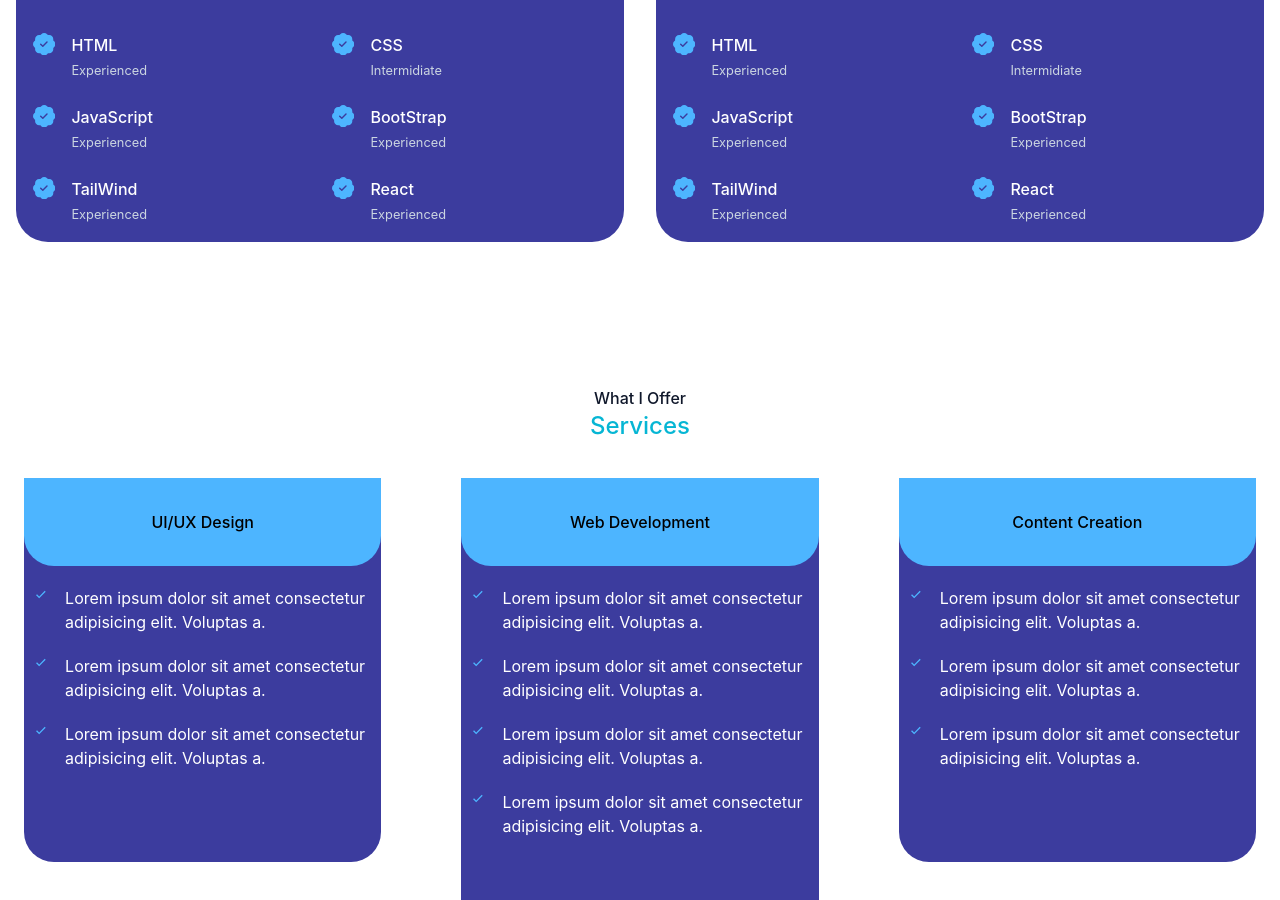
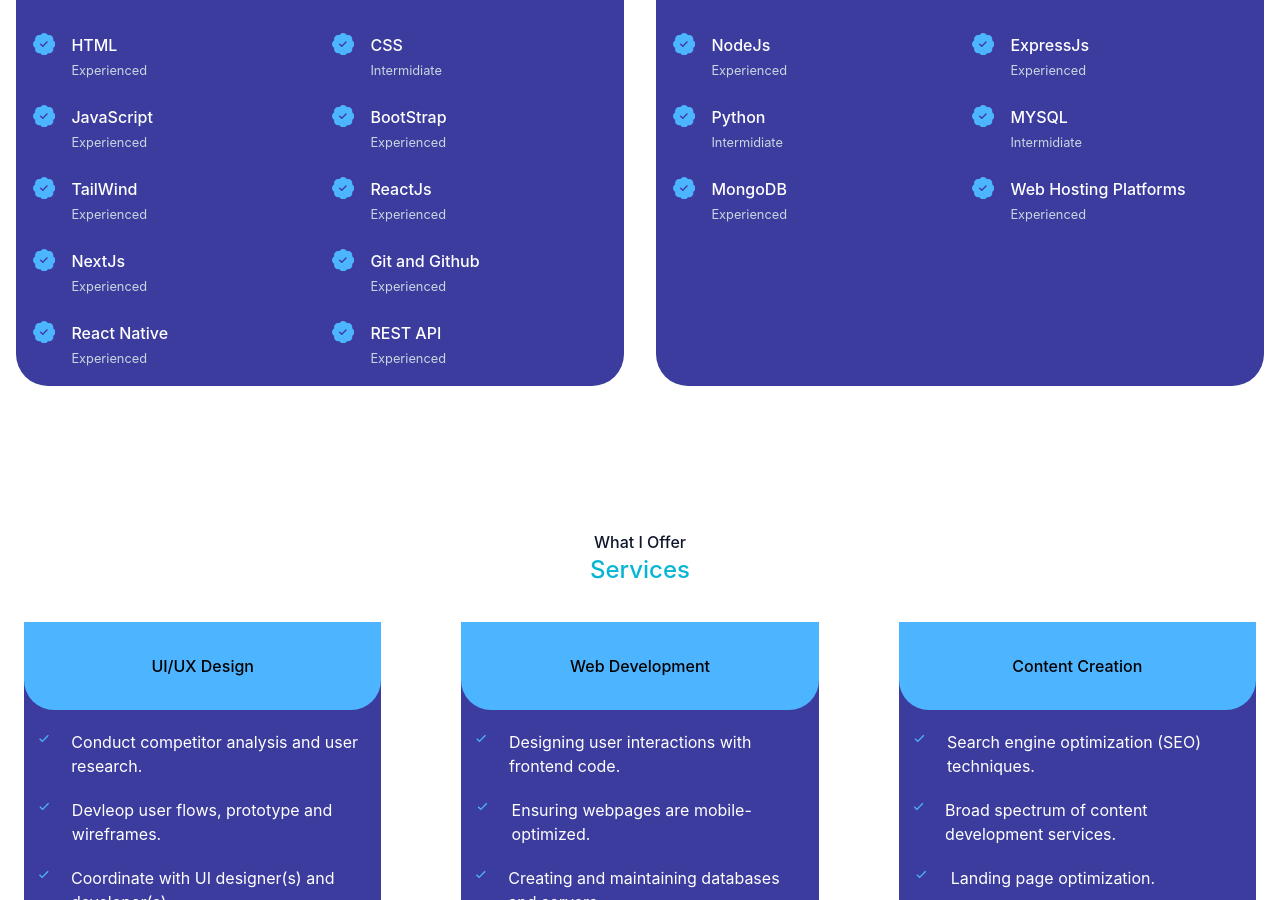
Before and after one commit to AzeezRasheed/My-Portfolio, a React (Create React App) app: page / in a window 1280 px wide. Shown: the part 1900-2800 px from the top of the page. Built offline with nearby package versions, Linux system fonts and the light colour scheme.

Commit message:
made changes to some files

```diff
--- a/package.json
+++ b/package.json
@@ -29,12 +29,6 @@
     "test": "react-scripts test",
     "eject": "react-scripts eject"
   },
-  "eslintConfig": {
-    "extends": [
-      "react-app",
-      "react-app/jest"
-    ]
-  },
   "browserslist": {
     "production": [
       ">0.2%",
--- a/src/components/About.jsx
+++ b/src/components/About.jsx
@@ -38,7 +38,7 @@ function About() {
                 <article className='about__card bg-[#3c3c9e] border-transparent rounded-xl p-[1.5rem] text-center '>
                     <FaAward  className='about__icon m-auto'/>
                     <h5 className="text-white">Experience</h5>
-                    <small className="text-slate-300">1 Year Working</small>
+                    <small className="text-slate-300">2 Years Working</small>
                 </article>
 
                 <article className='about__card bg-[#3c3c9e] border-transparent rounded-xl p-[1.5rem] text-center'>
--- a/src/components/CTA.jsx
+++ b/src/components/CTA.jsx
@@ -1,9 +1,13 @@
 import React from 'react'
+import CV from '../assets/rayshmanazeez@gmail.com.pdf'
 
 function CTA() {
+
   return (
     <div className='cta mt-10 flex gap-6 justify-center'>
-        <a href="" className='btn btn-secondary'>Download Cv </a>
+
+    <a href={CV} className='btn btn-secondary'>Download Cv</a>
+
         <a href="#contact" className='btn btn-primary'>Let's Talk</a>
     </div>
   )
--- a/src/components/Experience.jsx
+++ b/src/components/Experience.jsx
@@ -47,7 +47,31 @@ function Experience() {
 
                    <article className='experience__details flex gap-4'>
                     <BsPatchCheckFill className='experience__icon'/>
-                  <div>  <h4 className='text-white'>React</h4>
+                  <div>  <h4 className='text-white'>ReactJs</h4>
+                    <small className='text-light text-slate-300'>Experienced</small></div>
+                   </article>
+
+                   <article className='experience__details flex gap-4'>
+                    <BsPatchCheckFill className='experience__icon'/>
+                  <div>  <h4 className='text-white'>NextJs</h4>
+                    <small className='text-light text-slate-300'>Experienced</small></div>
+                   </article>
+
+                   <article className='experience__details flex gap-4'>
+                    <BsPatchCheckFill className='experience__icon'/>
+                  <div>  <h4 className='text-white'>Git and Github</h4>
+                    <small className='text-light text-slate-300'>Experienced</small></div>
+                   </article>
+
+                   <article className='experience__details flex gap-4'>
+                    <BsPatchCheckFill className='experience__icon'/>
+                  <div>  <h4 className='text-white'>React Native</h4>
+                    <small className='text-light text-slate-300'>Experienced</small></div>
+                   </article>
+
+                   <article className='experience__details flex gap-4'>
+                    <BsPatchCheckFill className='experience__icon'/>
+                  <div>  <h4 className='text-white'>REST API</h4>
                     <small className='text-light text-slate-300'>Experienced</small></div>
                    </article>
                </div>
@@ -57,41 +81,41 @@ function Experience() {
 
 
             <div className="experience p-4">
-               <h3>FrontEnd Development</h3>
+               <h3>Backend Development</h3>
                <div className="experience__content cards grid grid-cols-2  gap-[1.5rem]">
                    <article className='experience__details  flex gap-4'>
                     <BsPatchCheckFill className='experience__icon'/>
-                  <div>  <h4 className='text-white'>HTML</h4>
+                  <div>  <h4 className='text-white'>NodeJs</h4>
                     <small className='text-light text-slate-300'>Experienced</small></div>
                    </article>
 
                    <article className='experience__details flex gap-4'>
                     <BsPatchCheckFill className='experience__icon'/>
-                   <div> <h4 className='text-white'>CSS</h4>
+                   <div> <h4 className='text-white'>ExpressJs</h4>
+                    <small className='text-light text-slate-300'>Experienced</small></div>
+                   </article>
+
+                   <article className='experience__details flex gap-4'>
+                    <BsPatchCheckFill className='experience__icon'/>
+                  <div>  <h4 className='text-white'>Python</h4>
                     <small className='text-light text-slate-300'>Intermidiate</small></div>
                    </article>
 
                    <article className='experience__details flex gap-4'>
                     <BsPatchCheckFill className='experience__icon'/>
-                  <div>  <h4 className='text-white'>JavaScript</h4>
+                  <div>  <h4 className='text-white'>MYSQL</h4>
+                    <small className='text-light text-slate-300'>Intermidiate</small></div>
+                   </article>
+
+                   <article className='experience__details flex gap-4'>
+                    <BsPatchCheckFill className='experience__icon'/>
+                   <div> <h4 className='text-white'>MongoDB</h4>
                     <small className='text-light text-slate-300'>Experienced</small></div>
                    </article>
 
                    <article className='experience__details flex gap-4'>
                     <BsPatchCheckFill className='experience__icon'/>
-                  <div>  <h4 className='text-white'>BootStrap</h4>
-                    <small className='text-light text-slate-300'>Experienced</small></div>
-                   </article>
-
-                   <article className='experience__details flex gap-4'>
-                    <BsPatchCheckFill className='experience__icon'/>
-                   <div> <h4 className='text-white'>TailWind</h4>
-                    <small className='text-light text-slate-300'>Experienced</small></div>
-                   </article>
-
-                   <article className='experience__details flex gap-4'>
-                    <BsPatchCheckFill className='experience__icon'/>
-                  <div>  <h4 className='text-white'>React</h4>
+                  <div>  <h4 className='text-white'>Web Hosting Platforms</h4>
                     <small className='text-light text-slate-300'>Experienced</small></div>
                    </article>
                </div>
--- a/src/components/Footer.jsx
+++ b/src/components/Footer.jsx
@@ -23,7 +23,7 @@ function Footer() {
       <a href="https://www.linkedin.com/in/abdulazeez-abdulrasheed-06064018b?lipi=urn%3Ali%3Apage%3Ad_flagship3_profile_view_base_contact_details%3BFPQ2QEILT8etdofPuShB8Q%3D%3D" target='_blank'><BsLinkedin className='footer__logo'/></a>
     </div>
     <div className='footer__copyright mb-[4rem] '>
-      <small>All rights reserved © Abdulazeez Abdulrasheed 2022</small>
+      <small> &copy; {new Date().getFullYear()} Abdulazeez Abdulrasheed All rights reserved</small>
     </div>
    </footer>
   )
--- a/src/components/Header.jsx
+++ b/src/components/Header.jsx
@@ -11,14 +11,14 @@ function Header() {
           <div className='  text-center  '>
           <h5 className=' text-slate-500 dark:text-slate-400'>Hello I'm</h5>
           <h1 className='text-slate-900 dark:text-slate-50'>Abdulazeez Abdulrasheed</h1>
-          <h5 className='text-cyan-500 dark:text-cyan-400 '> Frontend Developer</h5>
+          <h5 className='text-cyan-500 dark:text-cyan-400 '> Fullstack Developer</h5>
              </div>
           <CTA/>
           <HeaderSocials/>
           <div  className='mee'>
               <img src={Me} alt="me" className='me lg:w-[20rem] md:w-[17rem] w-[15rem] h-[20rem] lg:h-[25rem] md:h-[25rem] overflow-hidden mt-[4rem] rounded-tl-full rounded-tr-full ' />
           </div>
-          <a href="#contact" className='scroll__down text-cyan-500 dark:text-cyan-400   ;'>Scroll Down</a>
+          <a href="#contact" className='scroll__down text-cyan-500 dark:text-cyan-400 '>Scroll Down</a>
       </div>
   </header>
   )
--- a/src/components/HeaderSocials.jsx
+++ b/src/components/HeaderSocials.jsx
@@ -1,7 +1,7 @@
 import React from 'react'
 import { BsLinkedin } from 'react-icons/bs'
 import {FaGithub} from 'react-icons/fa'
-import {FiDribbble} from 'react-icons/fi'
+import {FiInstagram} from 'react-icons/fi'
 import "../header.css"
 
 function HeaderSocials() {
@@ -9,7 +9,7 @@ function HeaderSocials() {
         <div className='header__socials   '>
             <a className=' dark:bg-slate-300 dark:hover:bg-sky-700 ]' href="https://www.linkedin.com/in/abdulazeez-abdulrasheed-06064018b?lipi=urn%3Ali%3Apage%3Ad_flagship3_profile_view_base_contact_details%3BFPQ2QEILT8etdofPuShB8Q%3D%3D" target='_blank'> <BsLinkedin /></a>
             <a className=' dark:bg-slate-300 dark:hover:bg-sky-700' href="https://github.com/AzeezRasheed"  target='_blank'><FaGithub /></a>
-            <a className=' dark:bg-slate-300 dark:hover:bg-sky-700' href="http://dribbble.com"  target='_blank'><FiDribbble /></a>
+            <a className=' dark:bg-slate-300 dark:hover:bg-sky-700' href="https://www.instagram.com/humble_rashie/"  target='_blank'><FiInstagram /></a>
         </div>
     )
 }
--- a/src/components/Services.jsx
+++ b/src/components/Services.jsx
@@ -1,9 +1,9 @@
-import React from 'react'
-import {BiCheck} from 'react-icons/bi'
-import '../services.css'
+import React from "react";
+import { BiCheck } from "react-icons/bi";
+import "../services.css";
 function Services() {
   return (
-    <section id='services'>
+    <section id="services">
       <h5></h5>
       <h2></h2>
       <h5 className="text-center text-slate-900 dark:text-white ">
@@ -12,95 +12,131 @@ function Services() {
       <h2 className="text-center text-cyan-500 dark:text-cyan-400 text-2xl pb-3">
         Services
       </h2>
-        <div className='container services__container grid grid-col-1 gap-[1rem] lg:gap-[5rem] md:grid-cols-3 lg:grid-cols-3  m-auto p-6 max-w-screen-xl'>
-            <article className="services  bg-[#3c3c9e] rounded-br-[30px] rounded-bl-[30px] h-96  ">
+      <div className="container services__container grid grid-col-1 gap-[1rem] lg:gap-[5rem] md:grid-cols-3 lg:grid-cols-3  m-auto p-6 max-w-screen-xl">
+        <article className="services  bg-[#3c3c9e] rounded-br-[30px] rounded-bl-[30px] h-[30rem]  ">
           <div className="service__head bg-[#4db5ff] p-[2rem] rounded-br-[30px] rounded-bl-[30px]">
-                    <h3 className='text-center mb-2rem text-black'>UI/UX Design</h3>
-
+            <h3 className="text-center mb-2rem text-black">UI/UX Design</h3>
           </div>
-                <ul className='service__list pl-2 pr-2'>
-
-                        <li className='flex gap-[1rem] mb-[0.8rem] mt-[20px]'>
-                        <BiCheck className='service__list-icon w-7'/>
-                        <p>Lorem ipsum dolor sit amet consectetur adipisicing elit. Voluptas a.</p>
+          <ul className="service__list pl-2 pr-2">
+            <li className="flex gap-[1rem] mb-[0.8rem] mt-[20px]">
+              <BiCheck className="service__list-icon w-7" />
+              <p>Conduct competitor analysis and user research.</p>
             </li>
 
-                        <li className='flex gap-[1rem] mb-[0.8rem] mt-[20px]'>
-                        <BiCheck className='service__list-icon w-7'/>
-                        <p>Lorem ipsum dolor sit amet consectetur adipisicing elit. Voluptas a.</p>
+            <li className="flex gap-[1rem] mb-[0.8rem] mt-[20px]">
+              <BiCheck className="service__list-icon w-7" />
+              <p>Devleop user flows, prototype and wireframes.</p>
             </li>
 
-                        <li className='flex gap-[1rem] mb-[0.8rem] mt-[20px]'>
-                        <BiCheck className='service__list-icon w-7'/>
-                       <p className=''>Lorem ipsum dolor sit amet consectetur adipisicing elit. Voluptas a.</p>
+            <li className="flex gap-[1rem] mb-[0.8rem] mt-[20px]">
+              <BiCheck className="service__list-icon w-7" />
+              <p className="">
+                Coordinate with UI designer(s) and developer(s).
+              </p>
             </li>
 
+            <li className="flex gap-[1rem] mb-[0.8rem] mt-[20px]">
+              <BiCheck className="service__list-icon w-7" />
+              <p className="">Understanding of information architecture.</p>
+            </li>
 
+            <li className="flex gap-[1rem] mb-[0.8rem] mt-[20px]">
+              <BiCheck className="service__list-icon w-7" />
+              <p className="">
+                Contineously iterate on solutions to make the product
+                increasingly effective and delightful for users.
+              </p>
+            </li>
           </ul>
         </article>
 
         {/*---End of UI/UX DESIGN------*/}
 
-            <article className="services  bg-[#3c3c9e] rounded-br-[30px] rounded-bl-[30px] h-[30rem]  ">
+        <article className="services  bg-[#3c3c9e] rounded-br-[30px] rounded-bl-[30px] h-[35rem]  ">
           <div className="service__head bg-[#4db5ff] p-[2rem] rounded-br-[30px] rounded-bl-[30px] ">
-                    <h3 className='text-center mb-2rem text-black'>Web Development</h3>
-
+            <h3 className="text-center mb-2rem text-black">Web Development</h3>
           </div>
-                <ul className='service__list pl-2 pr-2'>
-
-                        <li className='flex gap-[1rem] mb-[0.8rem] mt-[20px]'>
-                        <BiCheck className='service__list-icon w-7 '/>
-                        <p>Lorem ipsum dolor sit amet consectetur adipisicing elit. Voluptas a.</p>
+          <ul className="service__list pl-2 pr-2">
+            <li className="flex gap-[1rem] mb-[0.8rem] mt-[20px]">
+              <BiCheck className="service__list-icon w-7 " />
+              <p>Designing user interactions with frontend code.</p>
             </li>
 
-                        <li className='flex gap-[1rem] mb-[0.8rem] mt-[20px]'>
-                        <BiCheck className='service__list-icon w-7'/>
-                       <p>Lorem ipsum dolor sit amet consectetur adipisicing elit. Voluptas a.</p>
+            <li className="flex gap-[1rem] mb-[0.8rem] mt-[20px]">
+              <BiCheck className="service__list-icon w-7" />
+              <p>Ensuring webpages are mobile-optimized.</p>
             </li>
 
-                        <li className='flex gap-[1rem] mb-[0.8rem] mt-[20px]'>
-                        <BiCheck className='service__list-icon w-7'/>
-                       <p>Lorem ipsum dolor sit amet consectetur adipisicing elit. Voluptas a.</p>
+            <li className="flex gap-[1rem] mb-[0.8rem] mt-[20px]">
+              <BiCheck className="service__list-icon w-7" />
+              <p>Creating and maintaining databases and servers.</p>
             </li>
 
-                        <li className='flex gap-[1rem] mb-[0.8rem] mt-[20px]'>
-                        <BiCheck className='service__list-icon w-7'/>
-                       <p>Lorem ipsum dolor sit amet consectetur adipisicing elit. Voluptas a.</p>
-                        </li>
-                </ul>
-
-
-            </article>
-
-              {/*---End of WEB DEVELOPMENT------*/}
-              <article className="services bg-[#3c3c9e] rounded-br-[30px] rounded-bl-[30px] h-96">
-              <div className="service__head bg-[#4db5ff] p-[2rem] rounded-br-[30px] rounded-bl-[30px]">
-                    <h3 className='text-center mb-2rem text-black'>Content Creation</h3>
-
-                </div>
-                <ul className='service__list pl-2 pr-2'>
-
-                        <li className='flex gap-[1rem] mb-[0.8rem] mt-[20px]'>
-                        <BiCheck className='service__list-icon w-7'/>
-                        <p>Lorem ipsum dolor sit amet consectetur adipisicing elit. Voluptas a.</p>
+            <li className="flex gap-[1rem] mb-[0.8rem] mt-[20px]">
+              <BiCheck className="service__list-icon w-7" />
+              <p>Designing and developing functioning APIs.</p>
             </li>
 
-                        <li className='flex gap-[1rem] mb-[0.8rem] mt-[20px]'>
-                        <BiCheck className='service__list-icon w-7'/>
-                       <p>Lorem ipsum dolor sit amet consectetur adipisicing elit. Voluptas a.</p>
+            <li className="flex gap-[1rem] mb-[0.8rem] mt-[20px]">
+              <BiCheck className="service__list-icon w-7" />
+              <p>Testing and debugging on both the frontend and backend.</p>
             </li>
 
-                        <li className='flex gap-[1rem] mb-[0.8rem] mt-[20px]'>
-                        <BiCheck className='service__list-icon w-7'/>
-                       <p>Lorem ipsum dolor sit amet consectetur adipisicing elit. Voluptas a.</p>
+            <li className="flex gap-[1rem] mb-[0.8rem] mt-[20px]">
+              <BiCheck className="service__list-icon w-7" />
+              <p>Writing documentation.</p>
+            </li>
+
+            <li className="flex gap-[1rem] mb-[0.8rem] mt-[20px]">
+              <BiCheck className="service__list-icon w-7" />
+              <p>
+                Staying up-to-date on new technologies which could improve
+                technology and customer experience.
+              </p>
             </li>
           </ul>
         </article>
 
+        {/*---End of WEB DEVELOPMENT------*/}
+        <article className="services bg-[#3c3c9e] rounded-br-[30px] rounded-bl-[30px] h-[30rem]">
+          <div className="service__head bg-[#4db5ff] p-[2rem] rounded-br-[30px] rounded-bl-[30px]">
+            <h3 className="text-center mb-2rem text-black">Content Creation</h3>
+          </div>
+          <ul className="service__list pl-2 pr-2">
+            <li className="flex gap-[1rem] mb-[0.8rem] mt-[20px]">
+              <BiCheck className="service__list-icon w-7" />
+              <p>Search engine optimization (SEO) techniques.</p>
+            </li>
 
+            <li className="flex gap-[1rem] mb-[0.8rem] mt-[20px]">
+              <BiCheck className="service__list-icon w-7" />
+              <p>Broad spectrum of content development services.</p>
+            </li>
+
+            <li className="flex gap-[1rem] mb-[0.8rem] mt-[20px]">
+              <BiCheck className="service__list-icon w-7" />
+              <p>Landing page optimization.</p>
+            </li>
+
+            <li className="flex gap-[1rem] mb-[0.8rem] mt-[20px]">
+              <BiCheck className="service__list-icon w-7" />
+              <p>Landing page optimization.</p>
+            </li>
+
+            <li className="flex gap-[1rem] mb-[0.8rem] mt-[20px]">
+              <BiCheck className="service__list-icon w-7" />
+              <p>Photography services.</p>
+            </li>
+
+            <li className="flex gap-[1rem] mb-[0.8rem] mt-[20px]">
+              <BiCheck className="service__list-icon w-7" />
+              <p>Video capture/production services.</p>
+            </li>
+          </ul>
+        </article>
       </div>
     </section>
-  )
+  );
 }
 
-export default Services
+export default Services;
```
Also changed, not shown: 1 other file (tests, documents, lock files or other folders). Lines whose indentation alone changed are shown as unchanged.
